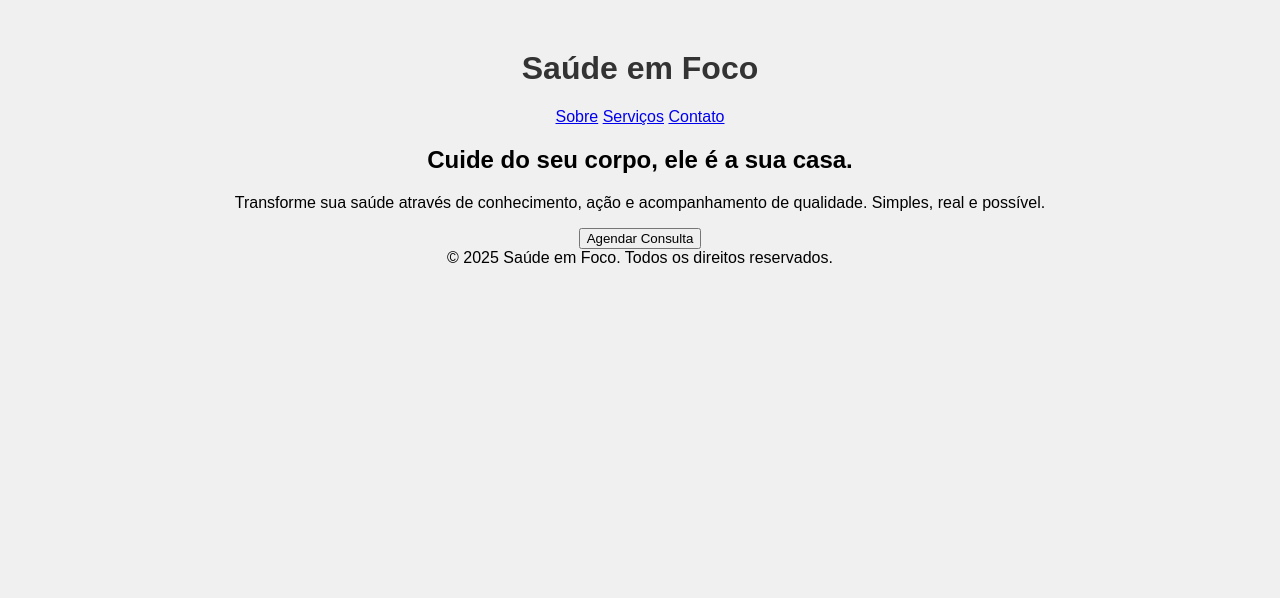
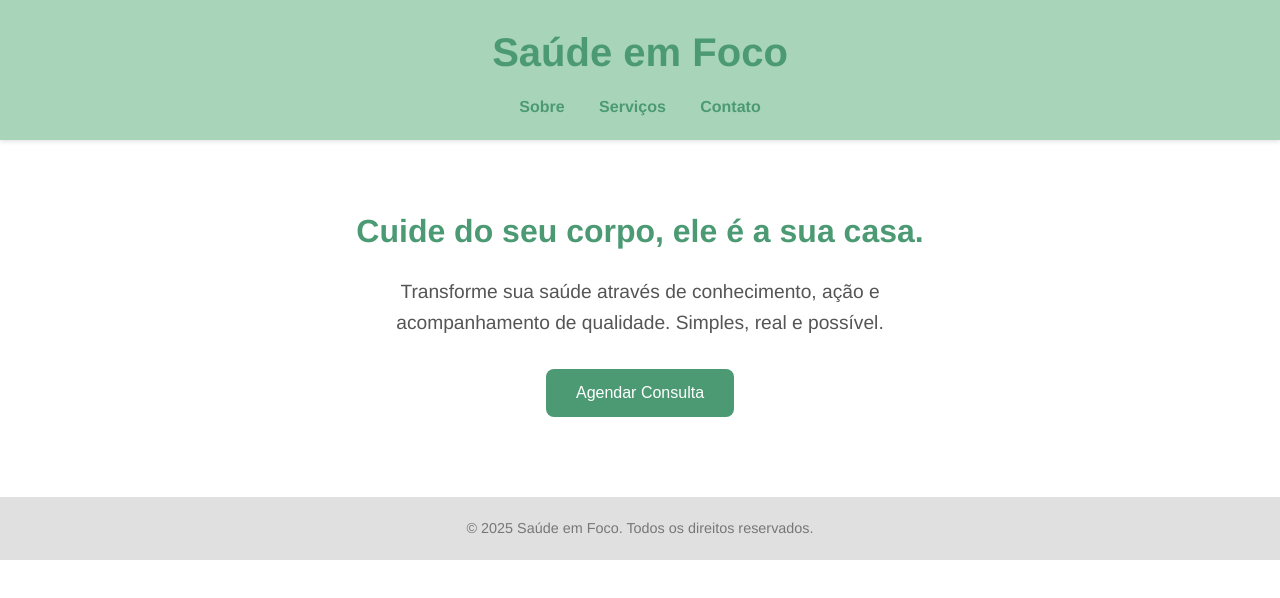
Before and after one commit to ryanzindh/aprenda.github.io, a plain HTML site: page index.html in a window 1280 px wide. Drawn offline with Linux system fonts and the light colour scheme.

Commit message:
Update style.css

```diff
--- a/style.css
+++ b/style.css
@@ -1,10 +1,89 @@
-body {
-  font-family: Arial, sans-serif;
-  text-align: center;
-  margin-top: 50px;
-  background-color: #f0f0f0;
+/* Paleta de cores */
+:root {
+  --verde-claro: #A8D5BA;
+  --verde-escuro: #4C9A74;
+  --azul-claro: #B3D4EF;
+  --amarelo-suave: #FFF4B2;
+  --cinza-neutro: #E0E0E0;
+  --branco: #FFFFFF;
 }
 
-h1 {
+body {
+  margin: 0;
+  font-family: 'Helvetica Neue', sans-serif;
+  background-color: var(--branco);
+  color: #333;
+  line-height: 1.6;
+}
+
+header {
+  background-color: var(--verde-claro);
+  padding: 20px;
+  text-align: center;
+  box-shadow: 0 2px 4px rgba(0,0,0,0.1);
+}
+
+header h1 {
+  margin: 0;
+  font-size: 2.5rem;
+  color: var(--verde-escuro);
+}
+
+nav {
+  margin-top: 10px;
+}
+
+nav a {
+  margin: 0 15px;
+  text-decoration: none;
+  color: var(--verde-escuro);
+  font-weight: bold;
+  transition: color 0.3s;
+}
+
+nav a:hover {
+  color: var(--azul-claro);
+}
+
+main {
+  padding: 40px 20px;
+  text-align: center;
+}
+
+main h2 {
+  color: var(--verde-escuro);
+  font-size: 2rem;
+  margin-bottom: 20px;
+}
+
+main p {
+  font-size: 1.2rem;
+  max-width: 600px;
+  margin: 0 auto 30px;
+  color: #555;
+}
+
+.btn {
+  background-color: var(--verde-escuro);
+  color: var(--branco);
+  padding: 15px 30px;
+  border: none;
+  border-radius: 8px;
+  font-size: 1rem;
+  cursor: pointer;
+  transition: background-color 0.3s;
+}
+
+.btn:hover {
+  background-color: var(--azul-claro);
   color: #333;
 }
+
+footer {
+  margin-top: 40px;
+  padding: 20px;
+  background-color: var(--cinza-neutro);
+  text-align: center;
+  font-size: 0.9rem;
+  color: #777;
+}
```
